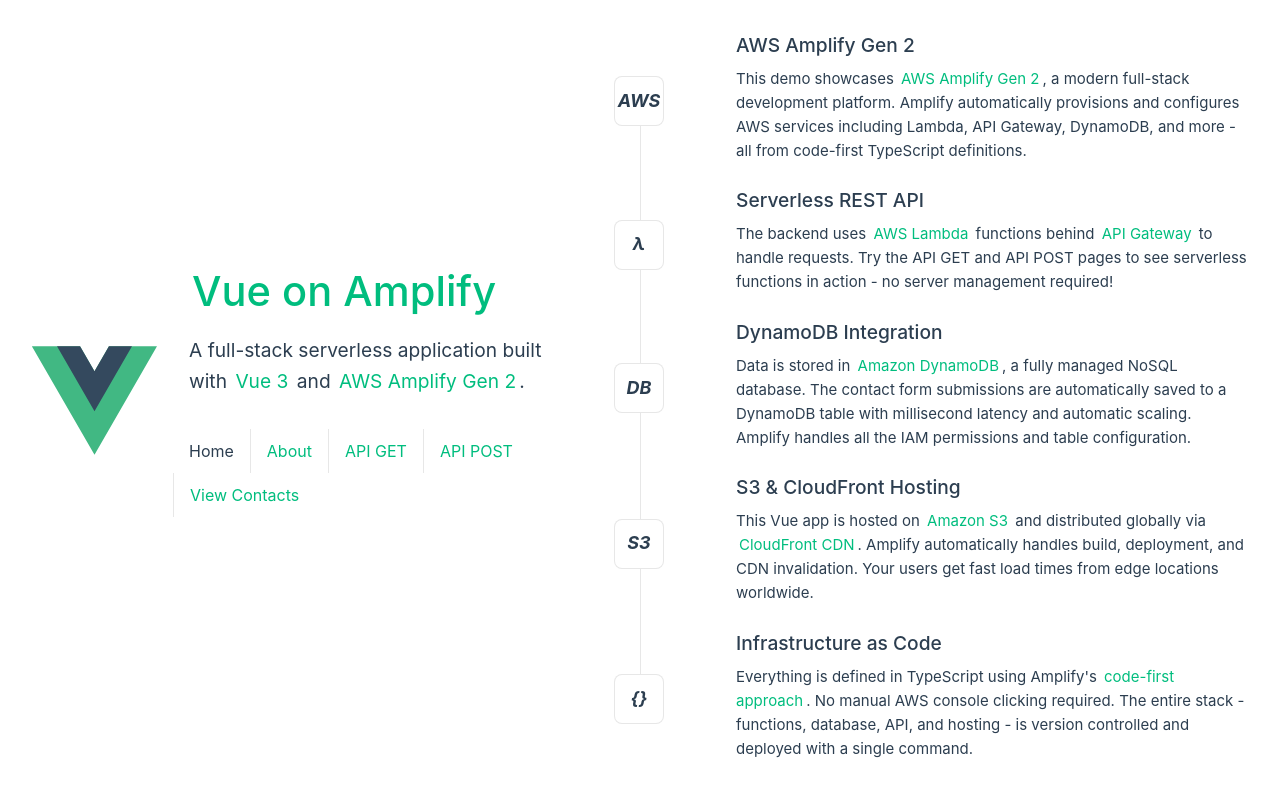
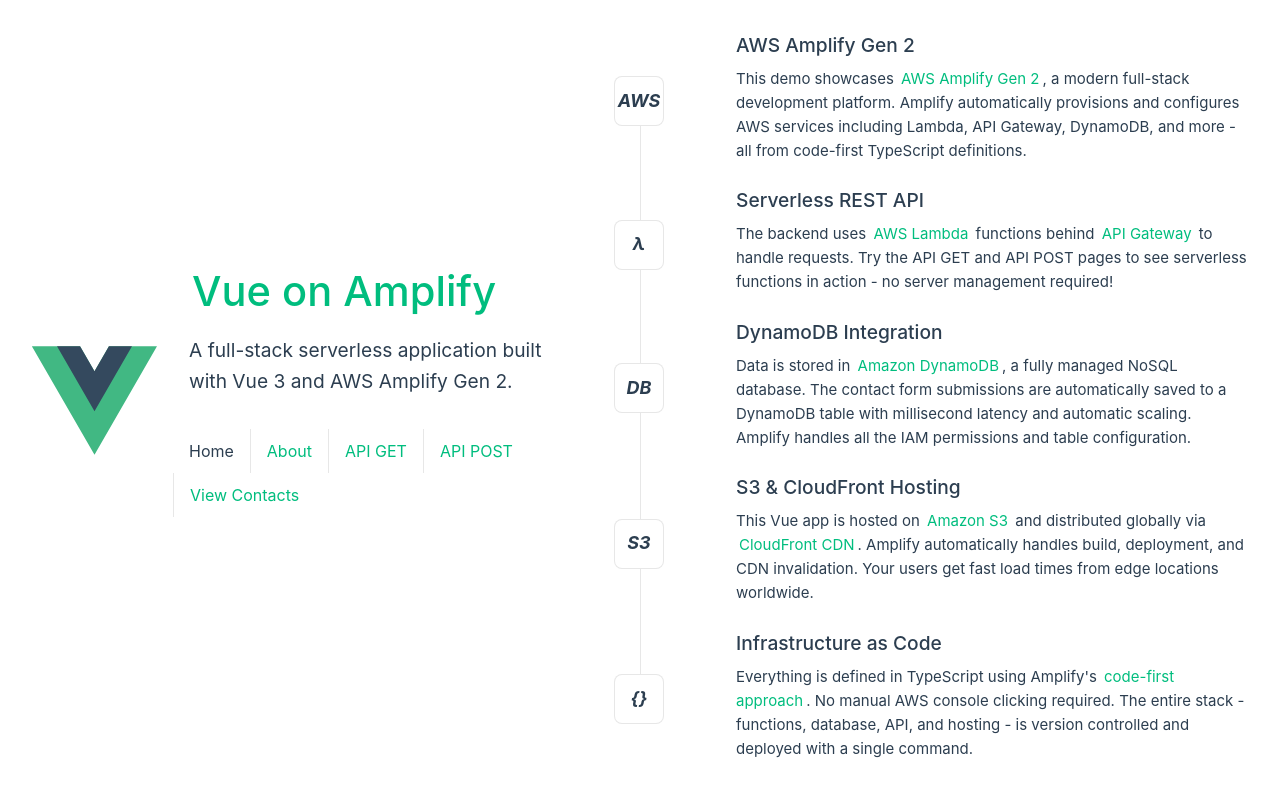
Before and after one commit to jprpich/vue-amplify-demo, a Vue app: page / in a window 1280 px wide. Shown: the top 796 px of the page. Built offline with nearby package versions, Linux system fonts and the light colour scheme; no server answers.

Commit message:
Refactor HelloWorld component to simplify application description
- Updated the HelloWorld.vue template to streamline the application description by consolidating the text into a single line for improved readability.

```diff
--- a/src/components/HelloWorld.vue
+++ b/src/components/HelloWorld.vue
@@ -10,11 +10,7 @@
 <template>
   <div class="greetings">
     <h1 class="green">{{ msg }}</h1>
-    <h3>
-      A full-stack serverless application built with
-      <a href="https://vuejs.org/" target="_blank" rel="noopener">Vue 3</a> and
-      <a href="https://docs.amplify.aws/" target="_blank" rel="noopener">AWS Amplify Gen 2</a>.
-    </h3>
+    <h3>A full-stack serverless application built with Vue 3 and AWS Amplify Gen 2.</h3>
   </div>
 </template>
 
```
